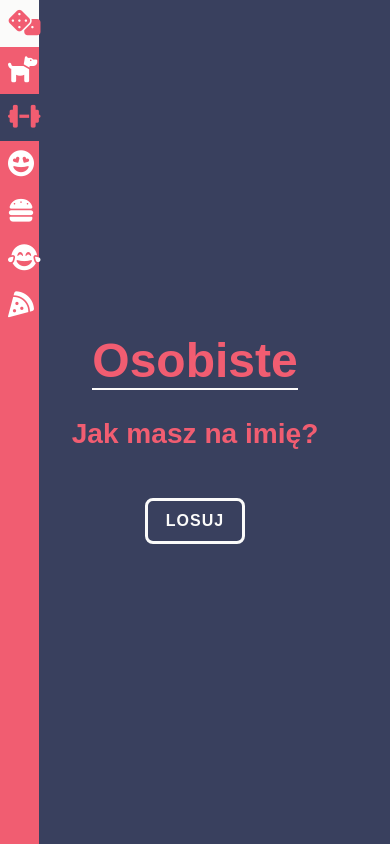
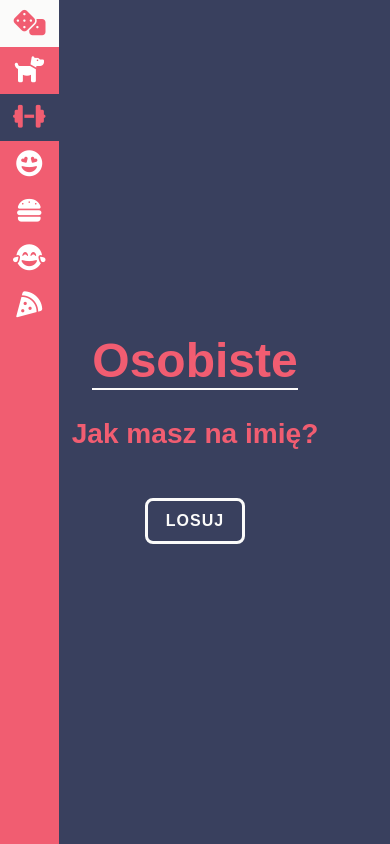
Before and after one commit to AdamKowalczuk/losuj-pytanie, a React (Create React App) app: page / in a window 390 px wide. Built offline with nearby package versions, Linux system fonts and the light colour scheme.

Commit message:
poprawa wersji mobilnej

```diff
--- a/src/styles/nav.scss
+++ b/src/styles/nav.scss
@@ -33,6 +33,7 @@ $white:#FBFBFA;
 
 @media screen and (max-width: 759px){
     .nav{
+        width: 15vw;
         .nav-option {
             display: block;
             text-align: center;
```
